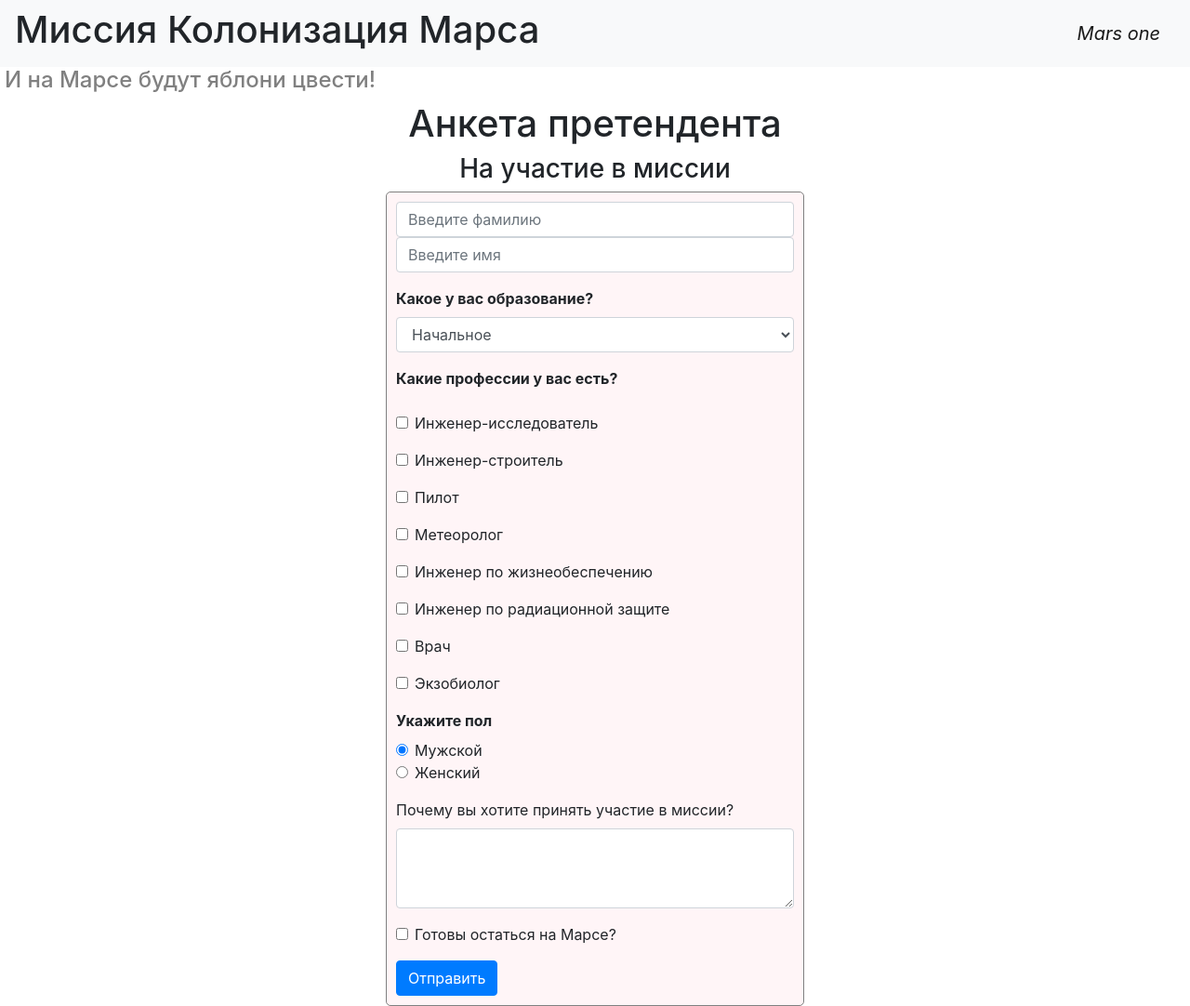
After one commit to VoidChaser/flask_templates, a Flask app: page /answer in a window 1280 px wide. The commit adds this page. Shown: the whole page at 93% size. Run offline with Flask 3, Linux system fonts and the light colour scheme; some libraries are stand-ins or nearby versions.

Commit message:
Fourth_task

```diff
--- a/1.py
+++ b/1.py
@@ -1,4 +1,4 @@
-from flask import Flask, render_template, redirect, url_for
+from flask import Flask, render_template, url_for, request
 import json
 
 
@@ -9,8 +9,7 @@ app.config['SECRET_KEY'] = 'yandexlyceum_secret_key'
 @app.route('/')
 @app.route('/index')
 def index():
-    param = {}
-    param['Заготовка'] = 'Домашняя страница'
+    param = {'Заготовка': 'Домашняя страница'}
     return render_template('base.html', **param)
 
 
@@ -31,15 +30,16 @@ prophs = {
     'пилот дронов': 'sci',
 }
 
-@app.route('/training/<proph>')
-def proph(proph):
-    param = {}
-    param['proph_name_form'] = proph
-    prophecy_name = proph.lower()
-    if (prophecy_name in prophs.keys() and prophs[prophecy_name] == 'inj') or ('строитель' in prophecy_name or 'инженер' in prophecy_name):
+
+@app.route('/training/<prophec>')
+def proph(prophec):
+    param = {'proph_name_form': prophec}
+    prophecy_name = prophec.lower()
+    if (prophecy_name in prophs.keys() and prophs[prophecy_name] == 'inj')\
+            or ('строитель' in prophecy_name or 'инженер' in prophecy_name):
         param['Заготовка'] = 'Маршрут для инженеров'
         param['font_color'] = 'green'
-        param['dep_name'] = 'инженерные тренажеры'
+        param['dep_name'] = 'Инженерные тренажеры'
         param['font_size_int'] = 12
         param['image_path'] = url_for('static', filename='img/inj_t.png')
     elif prophecy_name not in prophs.keys() or prophs[prophecy_name] == 'sci':
@@ -57,6 +57,33 @@ def list_p(list_mark):
     return render_template('list_prof.html', mark=list_mark, proph_list=list(prophs.keys()))
 
 
+@app.route('/answer', methods=['POST', 'GET'])
+def form_sample():
+    if request.method == 'GET':
+        return render_template('form_sample.html')
+
+    elif request.method == 'POST':
+        parameters = {'Фамилия': request.form['surname'], 'Имя': request.form['name'],
+                      'Образование': request.form['class']}
+
+        prophecys = []
+        prophecys.append('Инженер-исследователь') if request.form.get('accept1') else ''
+        prophecys.append('Инженер-строитель') if request.form.get('accept2') else ''
+        prophecys.append('Пилот') if request.form.get('accept3') else ''
+        prophecys.append('Метеоролог') if request.form.get('accept4') else ''
+        prophecys.append('Инженер по жизнеобеспечению') if request.form.get('accept5') else ''
+        prophecys.append('Инженер по радиационной защите') if request.form.get('accept6') else ''
+        prophecys.append('Врач') if request.form.get('accept7') else ''
+        prophecys.append('Экзобиолог') if request.form.get('accept8') else ''
+
+        parameters['Профессия'] = \
+            f"{', '.join(list(filter(lambda x: x != '', prophecys))) if prophecys else 'не указано'}"
+        parameters['Пол'] = request.form.get("sex")
+        parameters['О себе'] = request.form.get("about")
+        parameters['Готов остаться'] = 'Готов' if request.form.get("acceptRules") else 'Не готов'
+        print(parameters)
+        return render_template('auto_answer.html', parameters=parameters)
+
 
 if __name__ == '__main__':
     app.run(port=8080, host='127.0.0.1')
--- /dev/null
+++ b/static/css/answer.css
@@ -0,0 +1,4 @@
+h4 {
+    color: brown;
+    margin-left: 20px;
+    }
--- /dev/null
+++ b/static/css/base.css
@@ -0,0 +1,4 @@
+h4 {
+    color: gray;
+    margin-left: 5px;
+    }
--- /dev/null
+++ b/static/css/style.css
@@ -0,0 +1,11 @@
+
+
+form.login_form {
+    margin-left: auto;
+    margin-right: auto;
+    max-width: 450px;
+    background-color: #fff5f7;
+    border: 1px solid gray;
+    border-radius: 5px;
+    padding: 10px;
+}
--- a/templates/base.html
+++ b/templates/base.html
@@ -9,6 +9,7 @@
           href="https://stackpath.bootstrapcdn.com/bootstrap/4.4.1/css/bootstrap.min.css"
           integrity="sha384-Vkoo8x4CGsO3+Hhxv8T/Q5PaXtkKtu6ug5TOeNV6gBiFeWPGFN9MuhOf23Q9Ifjh"
           crossorigin="anonymous">
+    <link rel="stylesheet" type="text/css" href="static/css/base.css" />
     <title>{{Заготовка}}</title>
 </head>
 <body>
@@ -16,7 +17,7 @@
     <nav class="navbar navbar-light bg-light">
         <h1>Миссия Колонизация Марса</h1>
         <p> </p>
-        <a class="navbar-brand" href="#"><b><i>Mars one</i></b></a>
+        <a class="navbar-brand" href="#"><i>Mars one</i></a>
     </nav>
 </header>
 
--- /dev/null
+++ b/templates/form_sample.html
@@ -0,0 +1,111 @@
+                        <!doctype html>
+                        <html lang="en">
+                          <head>
+                              <link rel="stylesheet" type="text/css" href="static/css/style.css" />
+                          </head>
+                          <body>
+                          {% extends "base.html" %}
+
+                          {% block content %}
+
+
+                                <h1 align="center">Анкета претендента</h1>
+                                <h3 align="center">На участие в миссии</h3>
+                                <div>
+                                    <form class="login_form" method="post">
+                                        <div class="form-group">
+                                        <input type="text" class="form-control" id="surname" placeholder="Введите фамилию" name="surname">
+                                        <input type="text" class="form-control" id="name" placeholder="Введите имя" name="name">
+                                        </div>
+
+                                        <div class="form-group">
+
+                                        <label for="classSelect"><b>Какое у вас образование?</b></label>
+                                            <select class="form-control" id="classSelect" name="class">
+                                              <option>Начальное</option>
+                                              <option>Среднее</option>
+                                              <option>Высшее</option>
+                                            </select>
+                                            <p> </p>
+                                        <label for="classSelect"><b>Какие профессии у вас есть?</b></label>
+                                         </div>
+
+                                         <div class="form-group form-check">
+                                            <input type="checkbox" class="form-check-input" id="acceptRules1" name="accept1">
+                                            <label class="form-check-label" for="acceptRules1">Инженер-исследователь</label>
+                                            </div>
+
+                                        <div class="form-group form-check">
+                                            <input type="checkbox" class="form-check-input" id="acceptRules2" name="accept2">
+                                            <label class="form-check-label" for="acceptRules2">Инженер-строитель</label>
+                                            </div>
+
+                                        <div class="form-group form-check">
+                                            <input type="checkbox" class="form-check-input" id="acceptRules3" name="accept3">
+                                            <label class="form-check-label" for="acceptRules3">Пилот</label>
+                                            </div>
+
+                                        <div class="form-group form-check">
+                                            <input type="checkbox" class="form-check-input" id="acceptRules4" name="accept4">
+                                            <label class="form-check-label" for="acceptRules4">Метеоролог</label>
+                                            </div>
+
+                                        <div class="form-group form-check">
+                                            <input type="checkbox" class="form-check-input" id="acceptRules5" name="accept5">
+                                            <label class="form-check-label" for="acceptRules5">Инженер по жизнеобеспечению</label>
+                                            </div>
+
+                                        <div class="form-group form-check">
+                                            <input type="checkbox" class="form-check-input" id="acceptRules6" name="accept6">
+                                            <label class="form-check-label" for="acceptRules6">Инженер по радиационной защите</label>
+                                            </div>
+
+                                        <div class="form-group form-check">
+                                            <input type="checkbox" class="form-check-input" id="acceptRules7" name="accept7">
+                                            <label class="form-check-label" for="acceptRules7">Врач</label>
+                                            </div>
+
+                                        <div class="form-group form-check">
+                                            <input type="checkbox" class="form-check-input" id="acceptRules8" name="accept8">
+                                            <label class="form-check-label" for="acceptRules8">Экзобиолог</label>
+                                            </div>
+
+                                        <p> </p>
+                                        <div class="form-group">
+                                            <label for="form-check"><b>Укажите пол</b></label>
+                                            <div class="form-check">
+                                              <input class="form-check-input" type="radio" name="sex" id="Мужской" value="Мужской" checked>
+                                              <label class="form-check-label" for="Мужской">
+                                                Мужской
+                                              </label>
+                                            </div>
+                                            <div class="form-check">
+                                              <input class="form-check-input" type="radio" name="sex" id="Женский" value="Женский">
+                                              <label class="form-check-label" for="Женский">
+                                                Женский
+                                              </label>
+                                            </div>
+                                        </div>
+
+                                        <p> </p>
+
+                                        <div class="form-group">
+                                            <label for="about">Почему вы хотите принять участие в миссии?</label>
+                                            <textarea class="form-control" id="about" rows="3" name="about"></textarea>
+                                        </div>
+                                        <p> </p>
+
+                                        <div class="form-group form-check">
+                                            <input type="checkbox" class="form-check-input" id="acceptRules" name="accept">
+                                            <label class="form-check-label" for="acceptRules">Готовы остаться на Марсе?</label>
+                                        </div>
+                                        <p> </p>
+
+
+
+                                        <button type="submit" class="btn btn-primary">Отправить</button>
+                                    </form>
+                                </div>
+                          {% endblock %}
+                          </body>
+                        </html>
--- a/templates/list_prof.html
+++ b/templates/list_prof.html
@@ -34,4 +34,4 @@
 {% endblock %}
 
 </body>
-</html3
+</html>
```
Also changed, not shown: login_form.py (added, +10 -0 lines), templates/auto_answer.html (added, +20 -0 lines).
